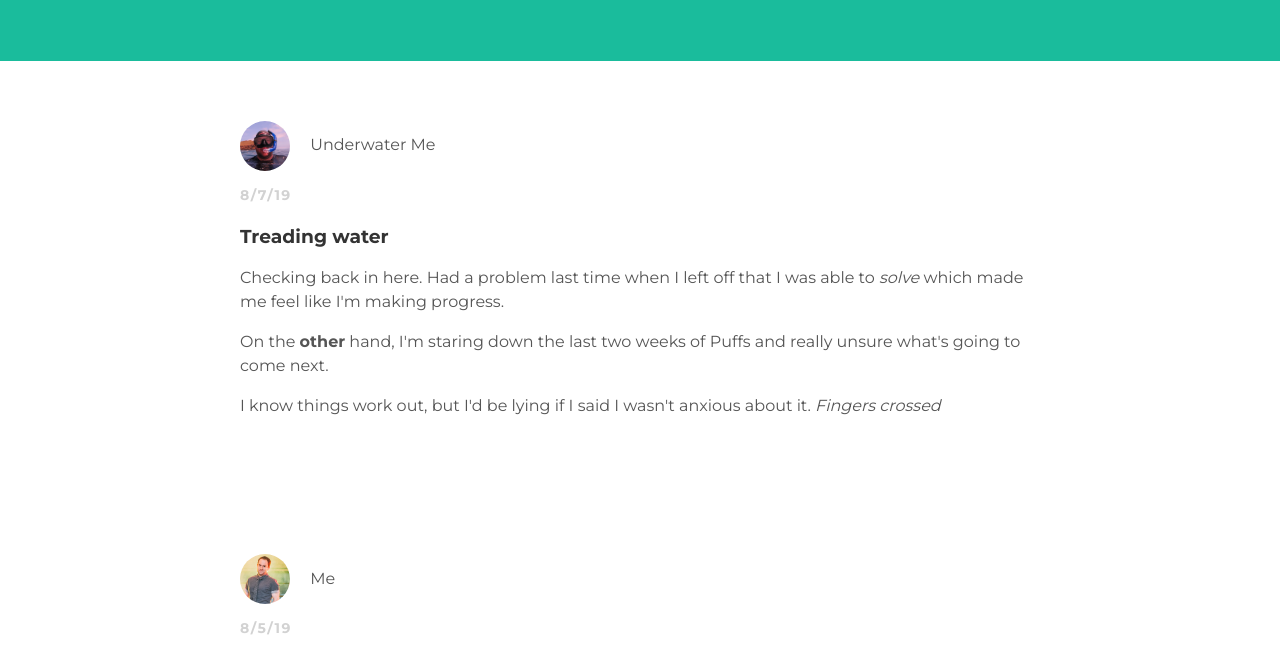
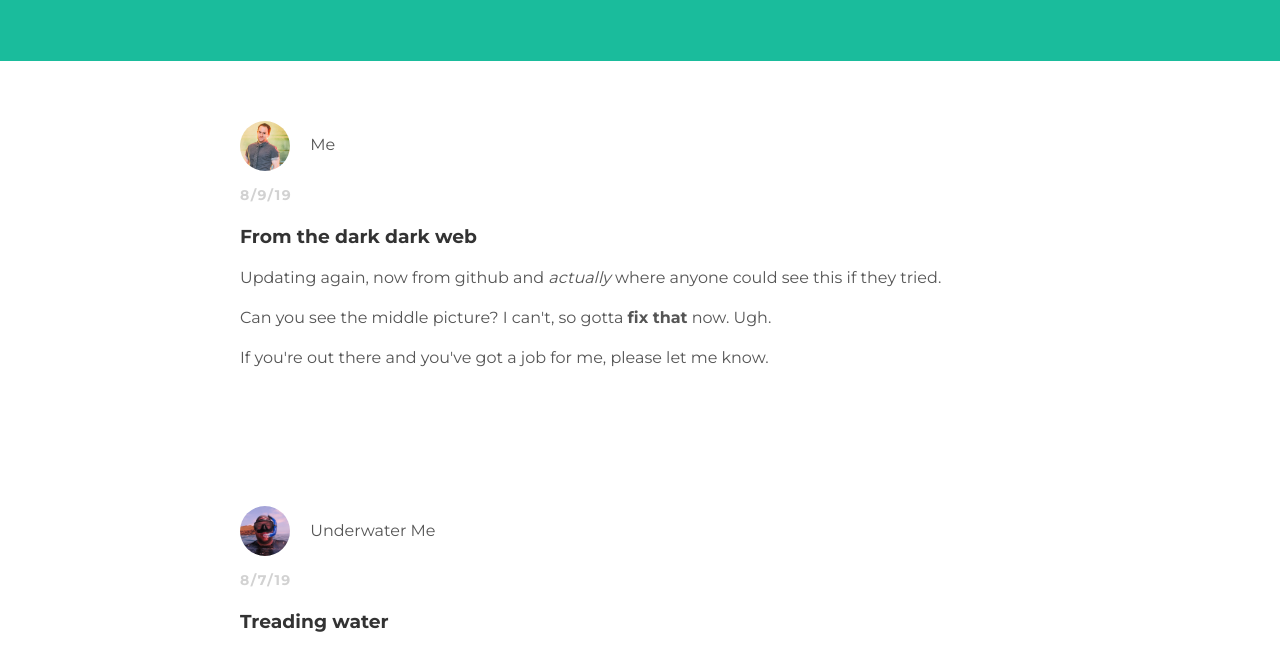
Before and after one commit to zacmoon/zacmoon.github.io, a plain HTML site: page index.html in a window 1280 px wide. Shown: the part 89-738 px from the top of the page. Drawn offline with Linux system fonts and the light colour scheme.

Commit message:
Update index.html

```diff
--- a/index.html
+++ b/index.html
@@ -15,6 +15,21 @@
     </div>
     </div>
     <div id="content">
+      <div id="container">
+      <div class="post">
+        <div class="post-author">
+          <img src="me.jpeg" alt="">
+          <span>Me</span>
+        </div>
+        <p class="post-date">8/9/19</p>
+        <h3 class="post-title">From the dark dark web</h3>
+        <div class="post-content">
+          <p>Updating again, now from github and <em>actually</em> where anyone could see this if they tried.</p>
+          <p>Can you see the middle picture? I can't, so gotta <strong>fix that</strong> now. Ugh.</p>
+          <p>If you're out there and you've got a job for me, please let me know.</p>
+        </div>
+      </div>
+          </div>
     <div class="container">
       <div class="post">
         <div class="post-author">
```
